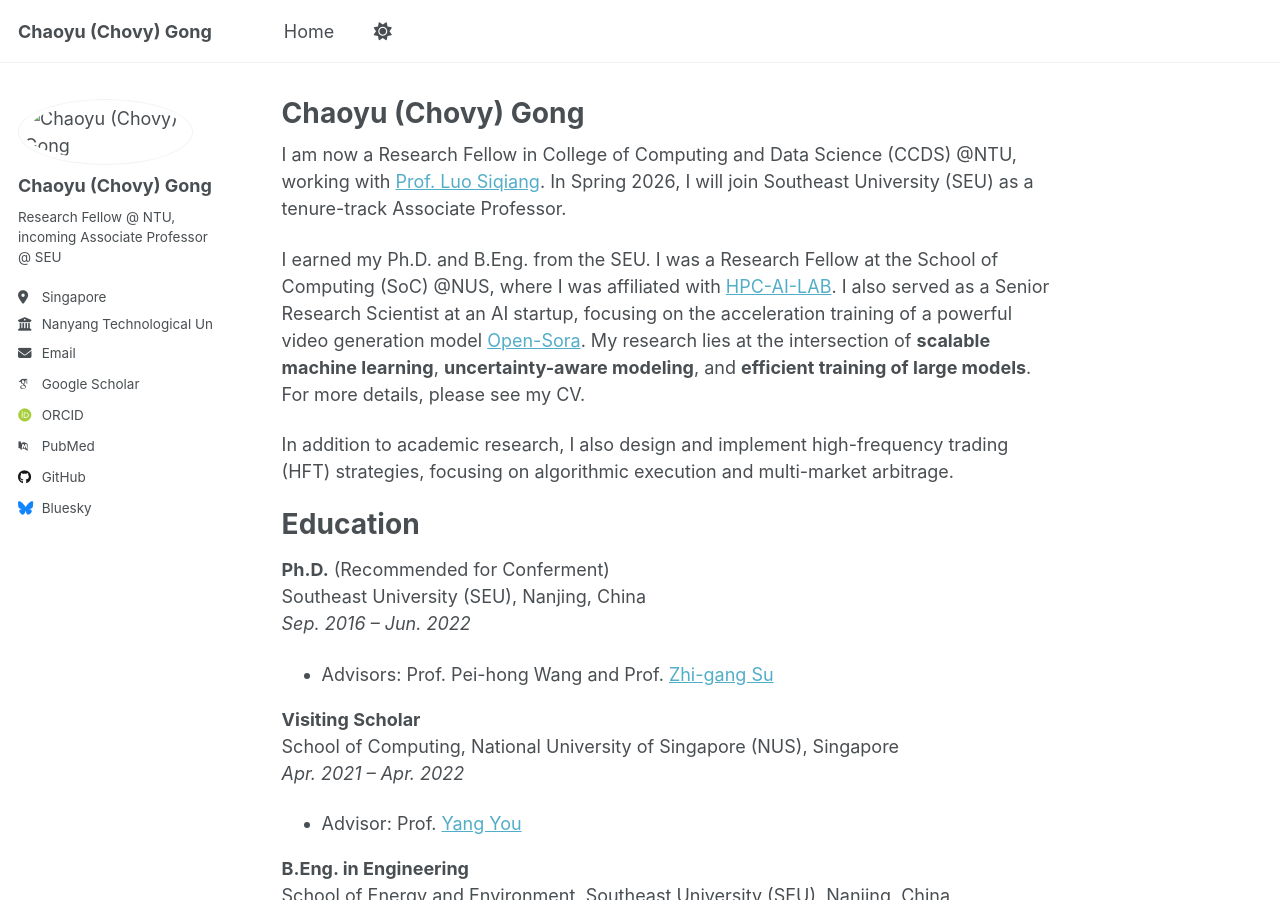
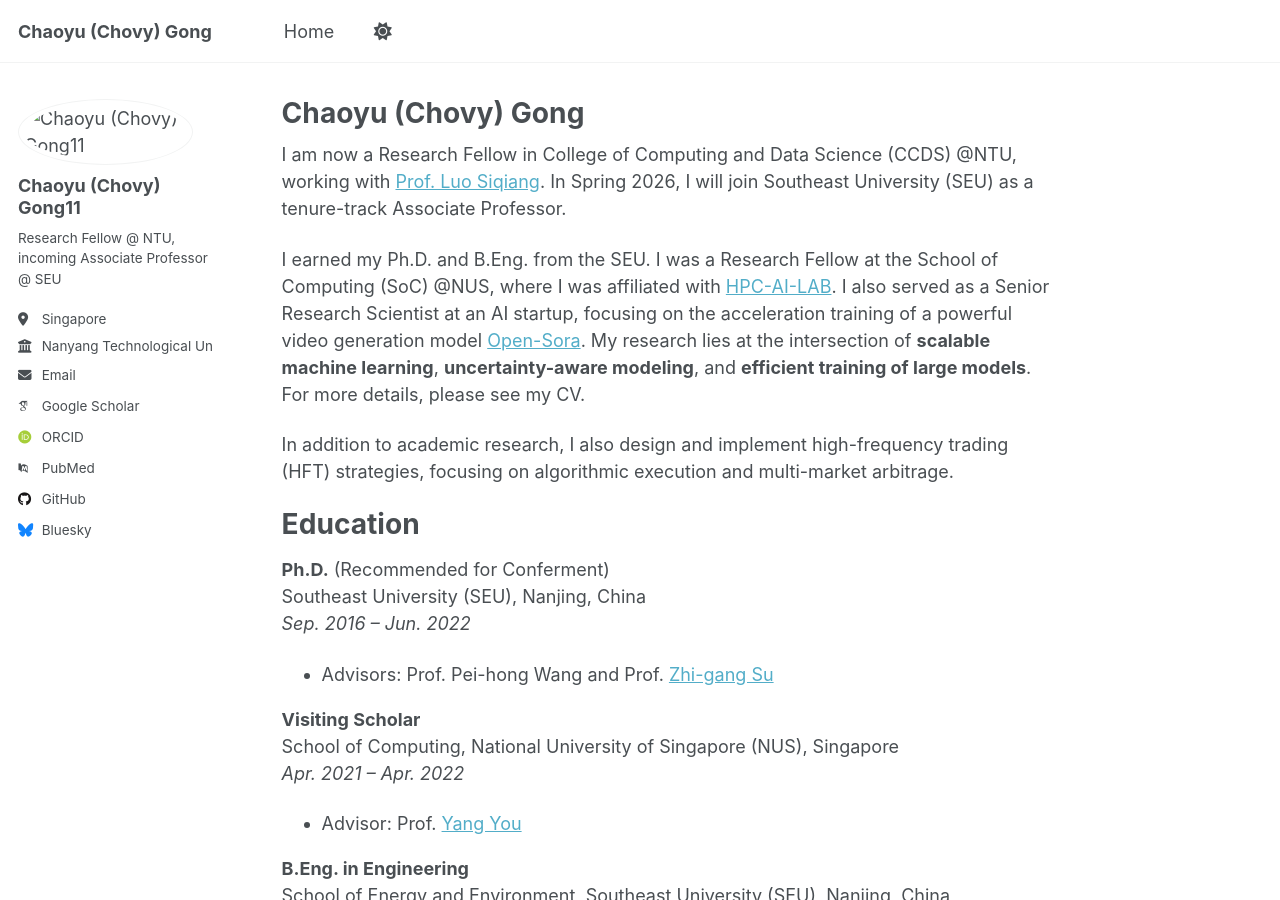
Before and after one commit to doushijihui/Chovy-Gong, a Jekyll site: the page built from _pages/about.md, in a window 1280 px wide and 900 px high. Built offline with Jekyll 4.4.1, drawn with Linux system fonts in a browser that asks for light colours; some web fonts are replaced; a script that is not in the unit is left out.

Commit message:
Update _config.yml

```diff
--- a/_config.yml
+++ b/_config.yml
@@ -23,7 +23,7 @@ repository               : "academicpages/academicpages.github.io"
 author:
   # Biographic information
   avatar           : "/images/myphoto.jpg"
-  name             : "Chaoyu (Chovy) Gong"
+  name             : "Chaoyu (Chovy) Gong11"
   bio              : "Research Fellow @ NTU, incoming Associate Professor @ SEU"
   location         : "Singapore"
   employer         : "Nanyang Technological University"
```
